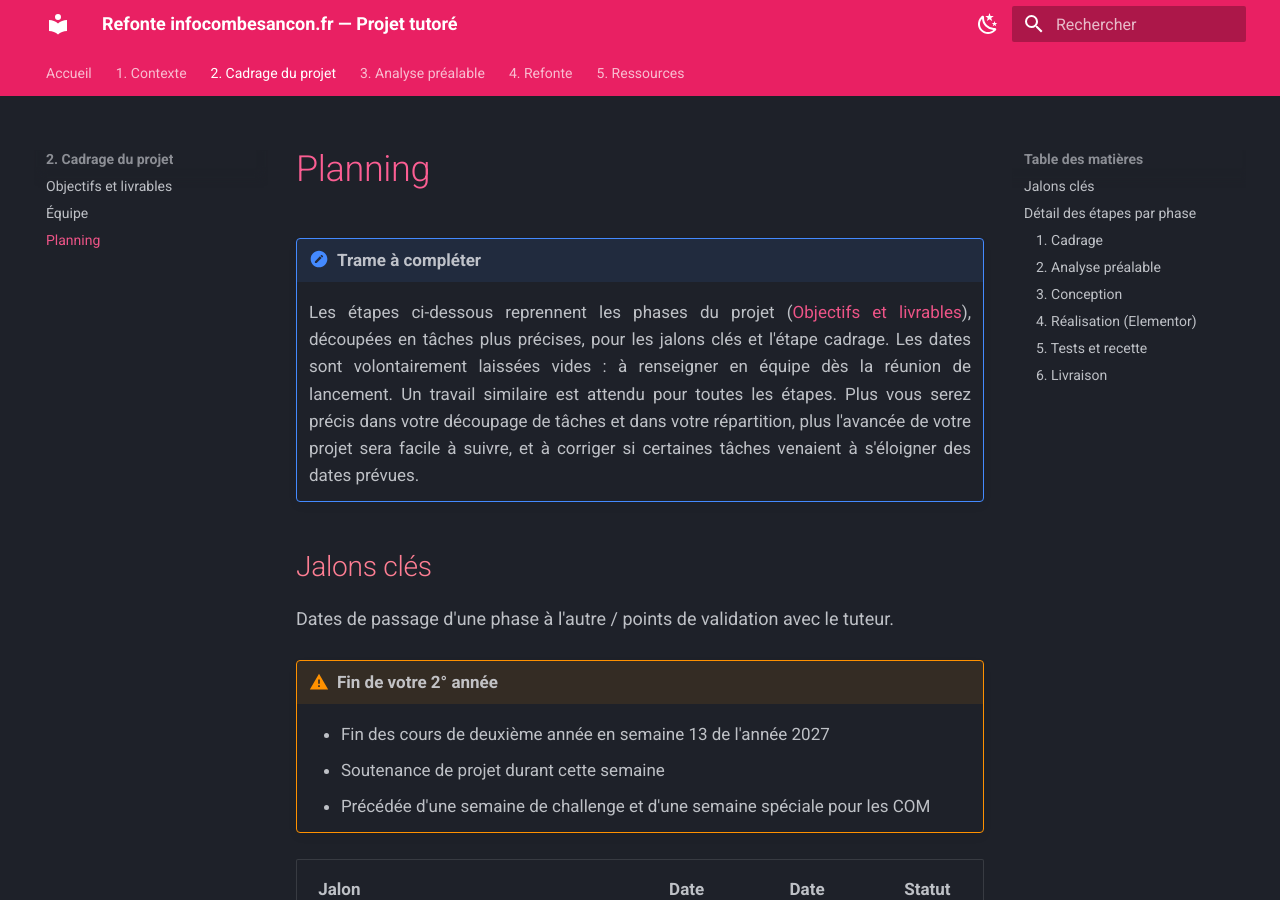
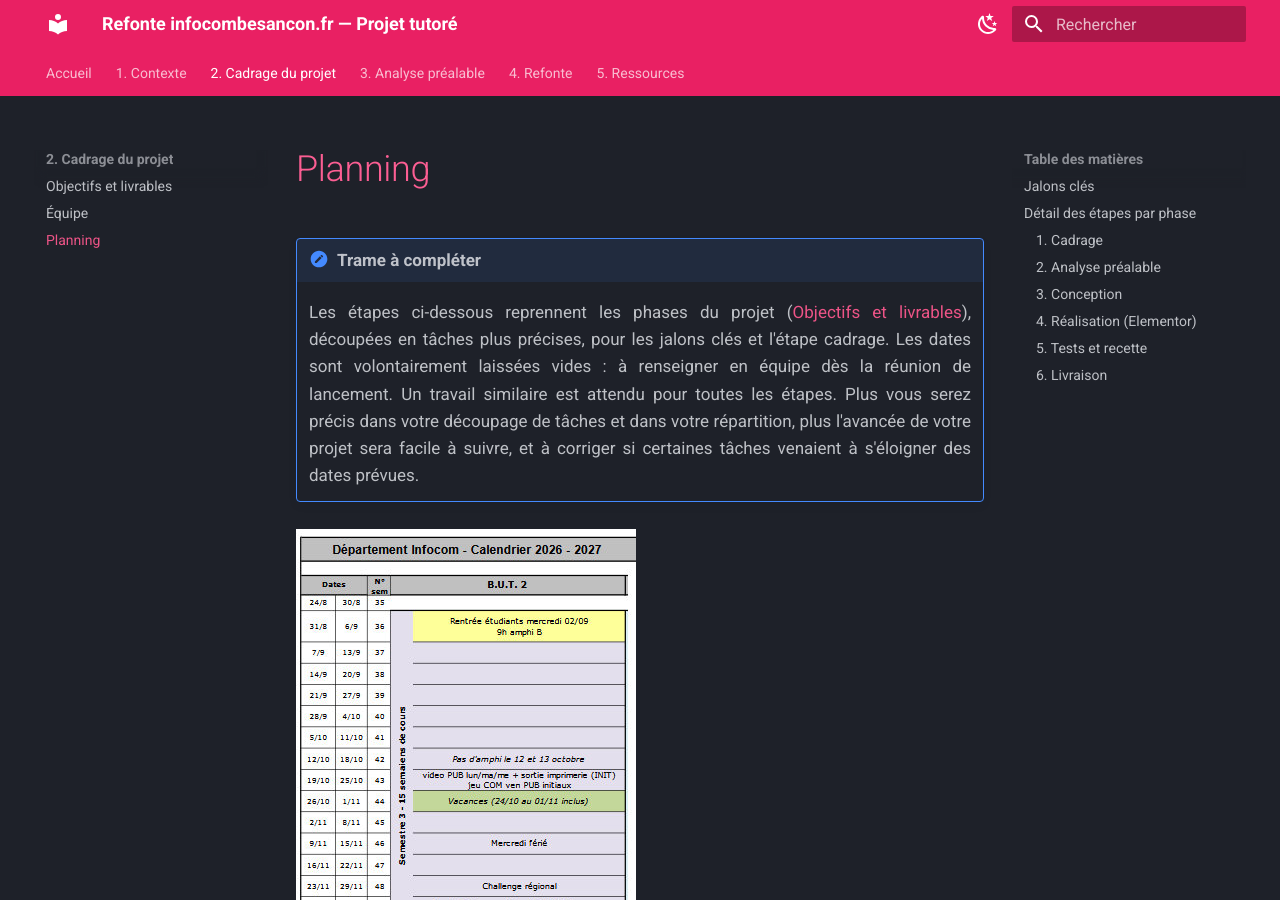
Before and after one commit to davidtrannoy-umlp/projet-tuteure, an MkDocs documentation site: the page built from docs/02-cadrage/planning.md, in a window 1280 px wide and 900 px high. Built offline with MkDocs 1.6.1 and Material for MkDocs 9.7.7, drawn with Linux system fonts in a browser that asks for light colours.

Commit message:
Ajoute le calendrier 2A 2026-2027 dans le planning (corrige la syntaxe d'image)

```diff
--- a/docs/02-cadrage/planning.md
+++ b/docs/02-cadrage/planning.md
@@ -4,6 +4,8 @@
     Les étapes ci-dessous reprennent les phases du projet ([Objectifs et livrables](index.md)), découpées en tâches plus précises, pour les jalons clés et l'étape cadrage. Les dates sont volontairement laissées vides : à renseigner en équipe dès la réunion de lancement.
 	Un travail similaire est attendu pour toutes les étapes. Plus vous serez précis dans votre découpage de tâches et dans votre répartition, plus l'avancée de votre projet sera facile à suivre, et à corriger si certaines tâches venaient à s'éloigner des dates prévues.
 
+
+![Calendrier 2A 2026-2027](../assets/calendrier-26-27-2A.jpg)
 ## Jalons clés
 
 Dates de passage d'une phase à l'autre / points de validation avec le tuteur.
```
Also changed, not shown: docs/assets/calendrier-26-27-2A.jpg (added).
